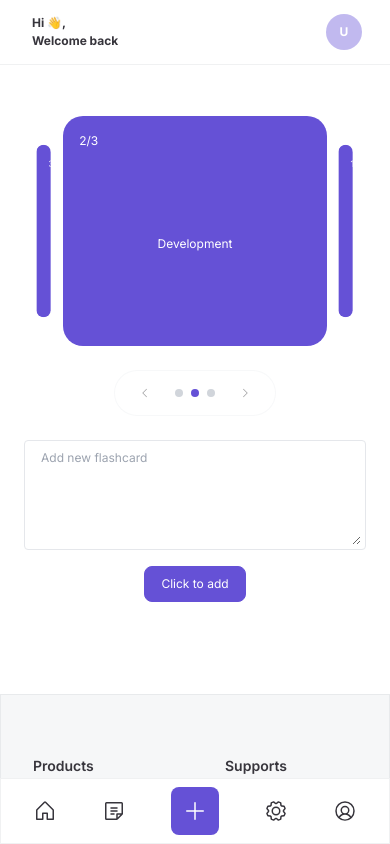
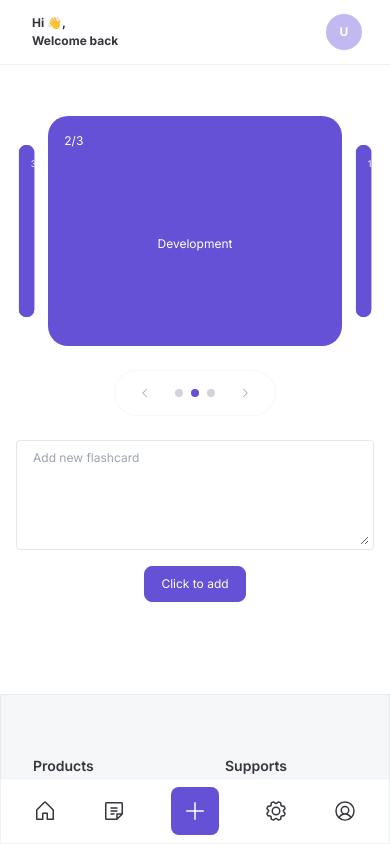
Before and after one commit to abel-otegbola/Orion, a Next.js app: page /flashcards in a window 390 px wide. Shown: the top 844 px of the page. Built offline with nearby package versions, Linux system fonts and the light colour scheme; no server answers.

Commit message:
fix: slider list numbering

```diff
--- a/src/app/flashcards/page.tsx
+++ b/src/app/flashcards/page.tsx
@@ -10,10 +10,10 @@ export default function Flashcardsage () {
   const [newflashcard, setNewflashcard] = useState("")
 
   return (
-      <div className="md:px-[8%] px-6 grid md:grid-cols-2 gap-6 py-[60px]">
+      <div className="md:px-[8%] px-4 grid md:grid-cols-2 gap-6 py-[60px]">
 
           <div className="relative w-full flex flex-col gap-2">
-                <Slider images={flashcards} />
+            <Slider images={flashcards} />
           </div>
 
           <div className="flex flex-col gap-4 items-center">
--- a/src/components/slider/slider.tsx
+++ b/src/components/slider/slider.tsx
@@ -98,7 +98,7 @@ export default function Slider({ images }: { images: Iflashcard[] }) {
     };
 
     return (
-        <div className="relative flex items-center justify-center md:w-[86%] w-[94%] mx-auto mt-4 overflow-hidden">
+        <div className="relative flex items-center justify-center md:w-[98%] w-[100%] mx-auto mt-4 overflow-hidden">
             <div
                 className="flex gap-[3%] md:h-[460px] h-[300px]"
                 onMouseDown={handleDragStart}
@@ -134,7 +134,7 @@ export default function Slider({ images }: { images: Iflashcard[] }) {
                         >
                             <div key={_.id} className={`absolute top-0 left-0 min-w-[200px] w-full flex flex-col h-full gap-2 items-center justify-between md:p-6 p-4 rounded-lg w-full bg-primary text-white cursor-pointer`}>
                                 <div className="flex justify-between items-center w-full ">
-                                    <p>{offset + 1}/{images.length}</p>
+                                    <p>{slideIndex + 1}/{images.length}</p>
                                 </div>
                                 <div className="flex-1 flex gap-2 items-center">
                                     <p>{images[slideIndex]?.text}</p>
```
